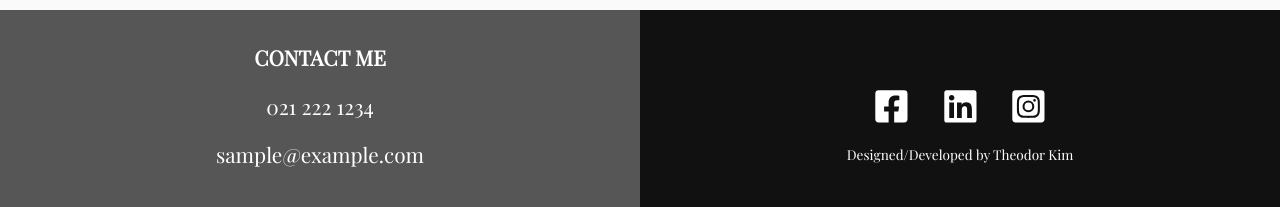
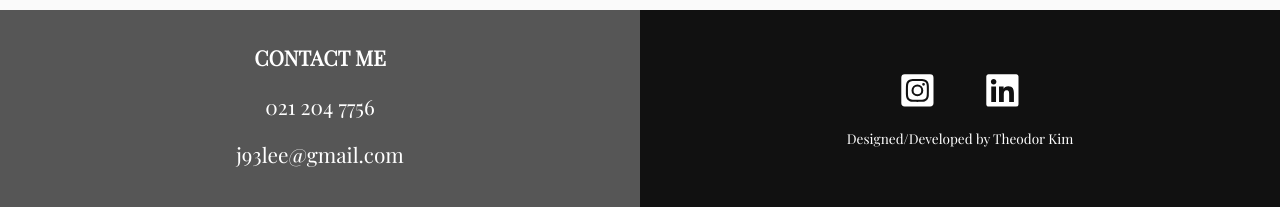
Before and after one commit to carfelre92/justin-portfolio, a React (Create React App) app: page /projects in a window 1280 px wide. Shown: the part 1292-1499 px from the top of the page. Built offline with nearby package versions, Linux system fonts and the light colour scheme.

Commit message:
scroll hidden issue

```diff
--- a/src/component/Footer.js
+++ b/src/component/Footer.js
@@ -1,7 +1,8 @@
 import React from 'react';
 import 'bootstrap/dist/css/bootstrap.min.css';
 import { Container, Row, Col } from 'react-bootstrap';
-import { FaFacebookSquare, FaLinkedin, FaInstagramSquare } from "react-icons/fa";
+import * as AiIcons from 'react-icons/ai';
+import * as FaIcons from "react-icons/fa";
 
 export const Footer = (props => {
     return (
@@ -13,8 +14,8 @@ export const Footer = (props => {
                             <div className="text">
                                 <h2>CONTACT ME</h2>
                             </div>
-                            <h2>021 222 1234</h2>
-                            <h2>sample@example.com</h2>
+                            <h2>021 204 7756</h2>
+                            <h2>j93lee@gmail.com</h2>
                         </div>
                     </Col>
                     <Col xs={12} sm={12} md={6} className="footer-col-two">
@@ -22,16 +23,12 @@ export const Footer = (props => {
                             <div className="empty"></div>
                             <div className="icon-container">
                                 <div className="icon">
-                                    <div>
-                                        <FaFacebookSquare />
-                                    </div>
-                                    <div>
-                                        <FaLinkedin />
-                                    </div>
-                                    <div>
-                                        <FaInstagramSquare />
-                                    </div>
-
+                                    <a href="https://www.instagram.com/hagi093_/" className="social-icon">
+                                        <FaIcons.FaInstagramSquare />
+                                    </a>
+                                    <a href="https://www.linkedin.com/in/justin-lee-b88a8715b/" className="social-icon">
+                                        <FaIcons.FaLinkedin />
+                                    </a>
                                 </div>
                             </div>
                             <div className="text">
--- a/src/component/Header.js
+++ b/src/component/Header.js
@@ -39,7 +39,7 @@ const Header = () => {
                         </div>
                         <div className="nav-list">
                             <ul>
-                                <Link to="/about">
+                                <Link to="/about" >
                                     <li>About Me</li>
                                 </Link>
                                 <Link to="/projects">
--- a/src/component/NavContainer.js
+++ b/src/component/NavContainer.js
@@ -1,19 +1,25 @@
-import React, { useContext } from 'react';
+import React, { useContext, useState } from 'react';
 import { NavContext } from './NavContext';
 import { Link } from 'react-router-dom'
+import { useHistory } from 'react-router';
 import 'bootstrap/dist/css/bootstrap.min.css';
 import { Container, Row, Col } from 'react-bootstrap';
 import * as AiIcons from 'react-icons/ai';
-import * as ImIcons from "react-icons/im";
-import * as RiIcons from "react-icons/ri";
+import * as FaIcons from "react-icons/fa";
 
 
 const NavContainer = () => {
 
     const [isActive, setActive] = useContext(NavContext);
+    const [isScrollHidden, setScrollHidden] = useContext(NavContext);
+    const history = useHistory()
 
     const handleToggle = () => {
         setActive(!isActive);
+    }
+
+    const removeHide = () => {
+        document.body.classList.remove('of-hide')
     }
 
     return (
@@ -32,25 +38,22 @@ const NavContainer = () => {
                     </Col>
                     <div className="nav-list">
                         <ul>
-                            <Link to="/projects">
+                            <Link to="/projects" onClick={removeHide}>
                                 <li>Projects</li>
                             </Link>
-                            <Link to="/about">
+                            <Link to="/about" onClick={removeHide}>
                                 <li>About Me</li>
                             </Link>
                         </ul>
                     </div>
                     <Col xs={12}>
                         <div className="nav-social-container">
-                            <div className="social-icon">
-                                <RiIcons.RiFacebookBoxLine/>
-                            </div>
-                            <div className="social-icon">
-                                <RiIcons.RiInstagramLine />
-                            </div>
-                            <div className="social-icon">
-                                <RiIcons.RiLinkedinBoxLine />
-                            </div>
+                            <a href="https://www.instagram.com/hagi093_/" className="social-icon" >
+                                <FaIcons.FaInstagramSquare />
+                            </a>
+                            <a href="https://www.linkedin.com/in/justin-lee-b88a8715b/" className="social-icon">
+                                <FaIcons.FaLinkedin />
+                            </a>
                         </div>
                     </Col>
                     <Col xs={7} className="by">
--- a/src/css/App.css
+++ b/src/css/App.css
@@ -165,7 +165,8 @@ header .nav-bar .nav-list {
 
 .nav-menu .nav-social-container .social-icon {
   font-size: 2.5rem;
-  padding: 0 1rem;
+  padding: 0 1.4rem;
+  color: black;
 }
 
 .nav-menu .by {
@@ -549,7 +550,7 @@ footer .footer-col-two .second-container {
 }
 
 footer .footer-col-two .second-container .empty {
-  height: 33%;
+  height: 25%;
 }
 
 footer .footer-col-two .second-container .icon-container {
@@ -564,6 +565,11 @@ footer .footer-col-two .second-container .icon-container .icon {
   -webkit-box-pack: center;
       -ms-flex-pack: center;
           justify-content: center;
+}
+
+footer .footer-col-two .second-container .icon-container .icon a {
+  padding: 0 1.5rem;
+  color: white;
 }
 
 footer .footer-col-two .second-container .icon-container .icon div {
@@ -649,6 +655,9 @@ footer .footer-col-two .second-container h2 {
   .section2 .about-expertise-text h2 {
     font-size: 2.5rem;
   }
+  .section2 .nav-menu {
+    display: none;
+  }
 }
 
 @media screen and (min-width: 1024px) {
--- a/src/css/App.scss
+++ b/src/css/App.scss
@@ -167,7 +167,8 @@ header {
 
         .social-icon {
             font-size: 2.5rem;
-            padding: 0 1rem;
+            padding: 0 1.4rem;
+            color:black;
         }
     }
 
@@ -469,6 +470,7 @@ header {
 footer {
     color: white;
     text-align: center;
+
     .footer-col-one {
         background-color: #565656;
         height: 200px;
@@ -505,7 +507,7 @@ footer {
             height: 100%;
 
             .empty {
-                height: 33%;
+                height: 25%;
             }
 
             .icon-container {
@@ -515,6 +517,11 @@ footer {
                     font-size: 2.3rem;
                     display: flex;
                     justify-content: center;
+
+                    a{
+                        padding:0 1.5rem;
+                        color:white;
+                    }
 
                     div {
                         padding: 0 1rem;
@@ -617,6 +624,10 @@ footer {
                 font-size: 2.5rem;
             }
         }
+
+        .nav-menu{
+            display:none;
+        }
     }
 }
 
```
Also changed, not shown: 1 other file (tests, documents, lock files or other folders).
